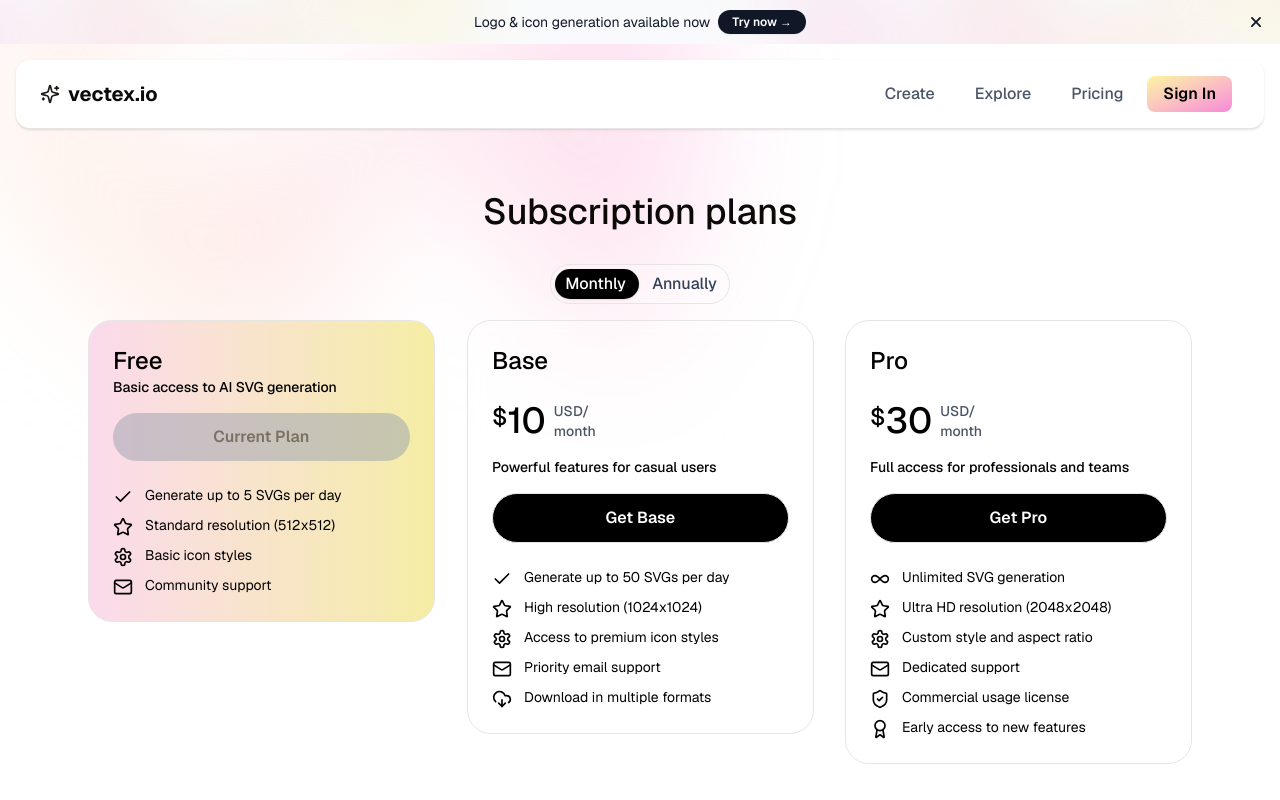
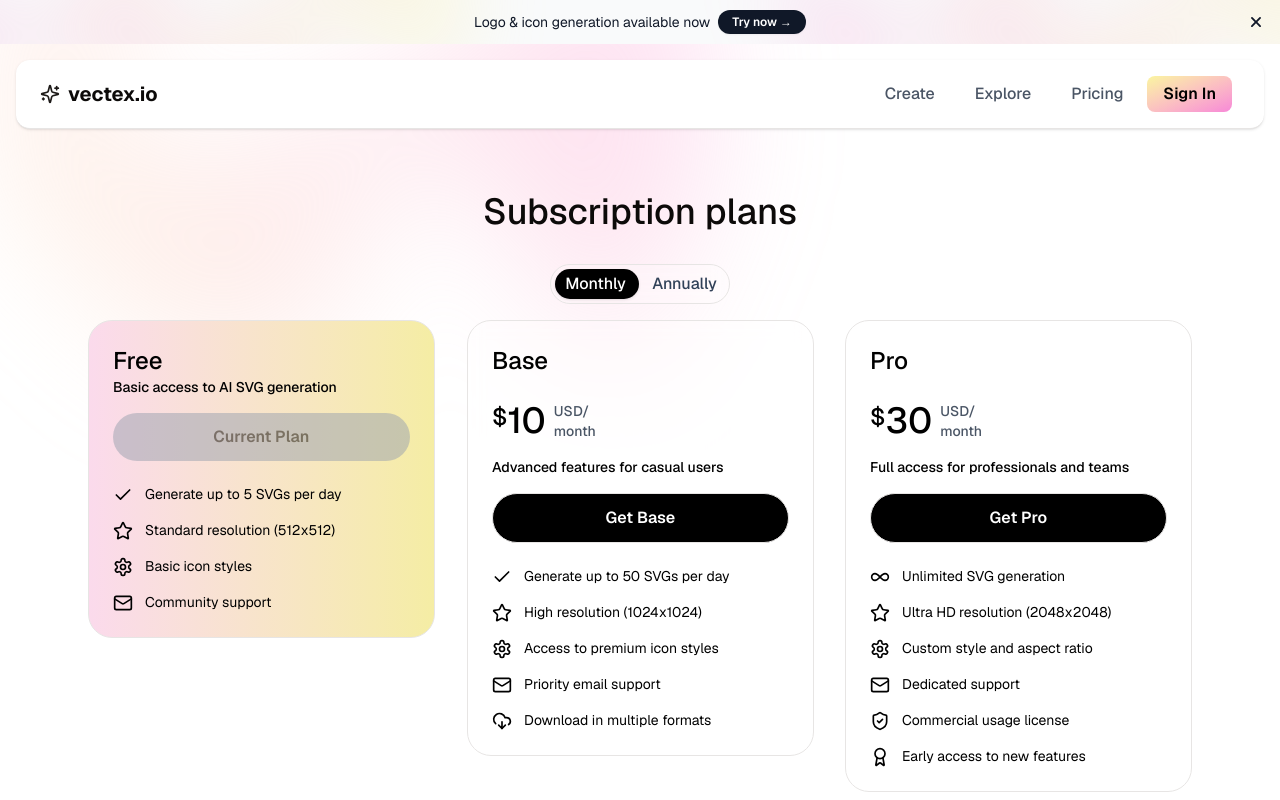
Before and after one commit to egor-baranov/a2a-ui, a Next.js app: page /pricing in a window 1280 px wide. Built offline with nearby package versions, Linux system fonts and the light colour scheme.

Commit message:
paywall ui

```diff
--- a/src/components/Paywall.tsx
+++ b/src/components/Paywall.tsx
@@ -47,7 +47,7 @@ const tiers: Tier[] = [
 		id: "basic",
 		name: "Base",
 		price: 10,
-		description: "Powerful features for casual users",
+		description: "Advanced features for casual users",
 		features: [
 			"Generate up to 50 SVGs per day",
 			"High resolution (1024x1024)",
@@ -103,8 +103,7 @@ function pickIconForFeatureText(featureText: string) {
 	return Check;
 }
 
-// Small presentational component for a feature row with icon
-function FeatureRow({item}: { item: FeatureItem }) {
+function FeatureRow({ item }: { item: FeatureItem }) {
 	// Normalize to object form so we can support both string features and {label, icon} shapes
 	const isString = typeof item === "string";
 	const label = isString ? (item as string) : (item as { label: string }).label;
@@ -112,9 +111,9 @@ function FeatureRow({item}: { item: FeatureItem }) {
 
 	if (overrideIcon) {
 		return (
-			<li className="flex items-start">
-				<span className="mr-3 mt-0.5 flex-shrink-0">{overrideIcon}</span>
-				<span className="text-sm">{label}</span>
+			<li className="flex items-center leading-tight">
+				<span className="mr-4 flex-shrink-0 flex items-center justify-center h-5">{overrideIcon}</span>
+				<span className="text-sm leading-tight flex items-center h-5">{label}</span>
 			</li>
 		);
 	}
@@ -122,13 +121,14 @@ function FeatureRow({item}: { item: FeatureItem }) {
 	const IconComp = pickIconForFeatureText(label);
 
 	return (
-		<li className="flex items-start">
-			<IconComp className="w-5 h-5 mr-3 mt-0.5 flex-shrink-0" aria-hidden/>
-			<span className="text-sm">{label}</span>
+		<li className="flex items-center leading-tight">
+			<span className="flex items-center justify-center h-5 mr-3 flex-shrink-0">
+				<IconComp className="w-5 h-5" aria-hidden />
+			</span>
+			<span className="text-sm leading-tight flex items-center h-5">{label}</span>
 		</li>
 	);
 }
-
 
 export default function Paywall() {
 	const [selectedTier, setSelectedTier] = useState<string>("free");
@@ -215,7 +215,7 @@ export default function Paywall() {
 										{isSelected ? "Current Plan" : loading ? "Processing..." : `Get ${name}`}
 									</button>
 
-									<ul className="mt-6 space-y-2 list-none list-inside text-sm">
+									<ul className="mt-6 space-y-4 list-none list-inside text-sm">
 										{features.map((feature, i) => (
 											<FeatureRow key={i} item={feature}/>
 										))}
```
